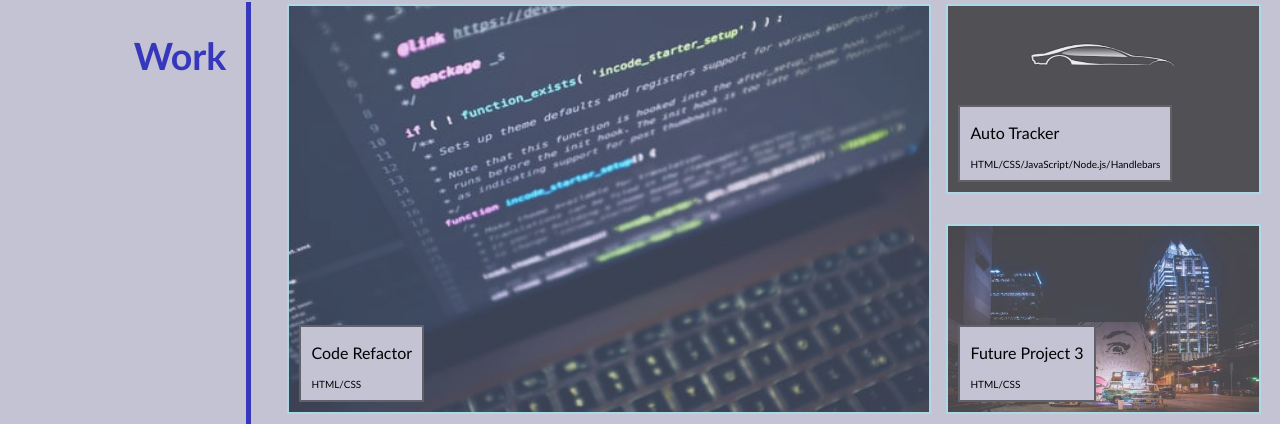
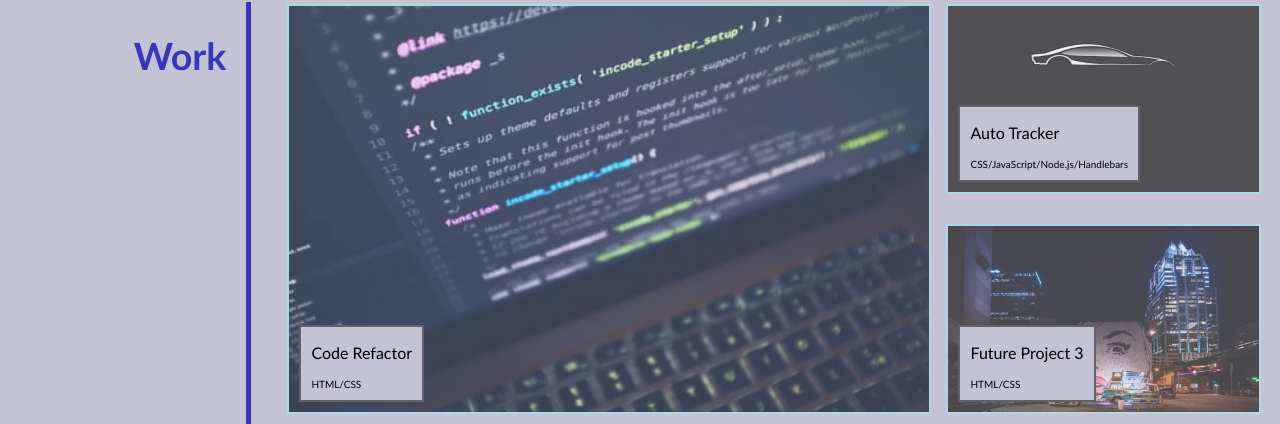
Before and after one commit to OwaisIslam/professional-portfolio, a plain HTML site: page index.html in a window 1280 px wide. Shown: the part 1081-1505 px from the top of the page. Drawn offline with Linux system fonts and the light colour scheme.

Commit message:
updated technologies used

```diff
--- a/index.html
+++ b/index.html
@@ -98,7 +98,7 @@
                         alt="future-project-2"></a>
                 <div class="project-name">
                     <p class="project-title">Auto Tracker</p>
-                    <p class="project-type">HTML/CSS/JavaScript/Node.js/Handlebars</p>
+                    <p class="project-type">CSS/JavaScript/Node.js/Handlebars</p>
                 </div>
             </div>
             <div class="work-grid-item box5">
```
